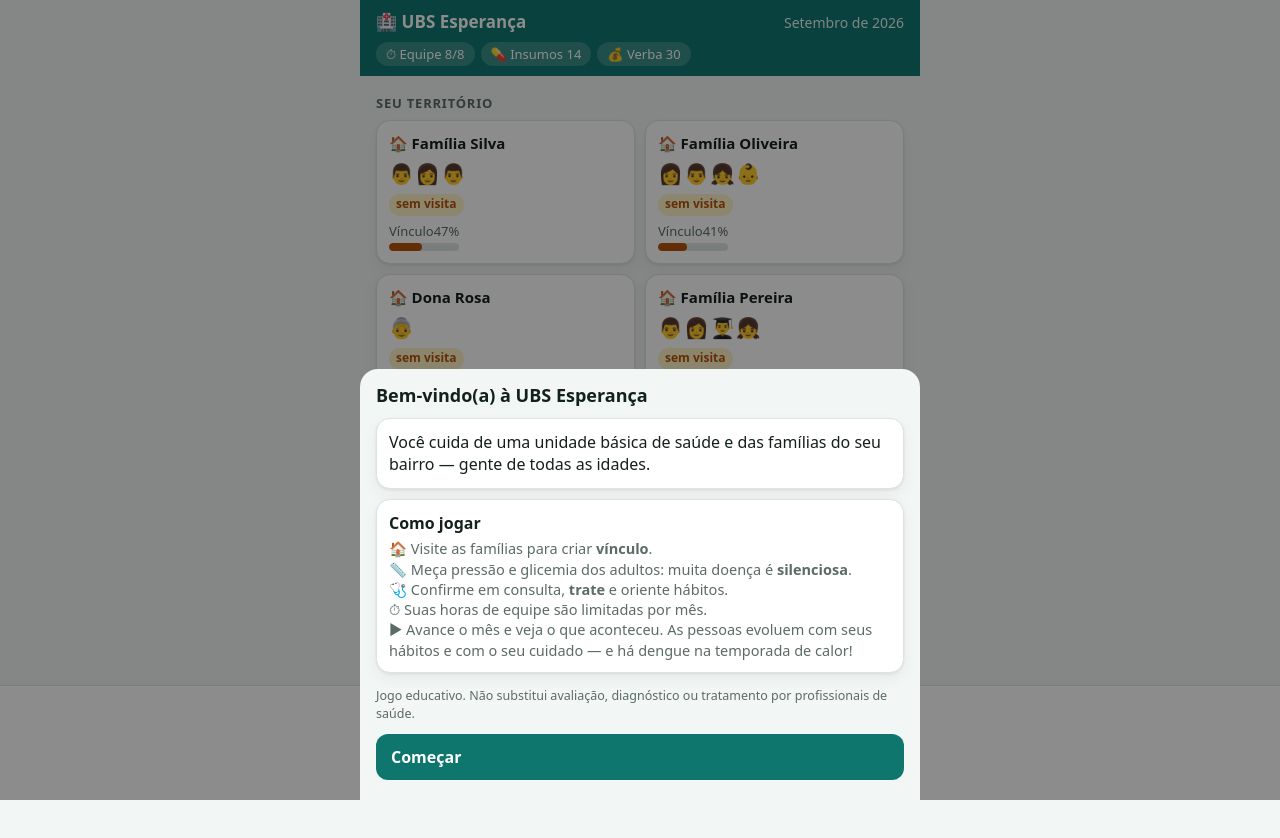
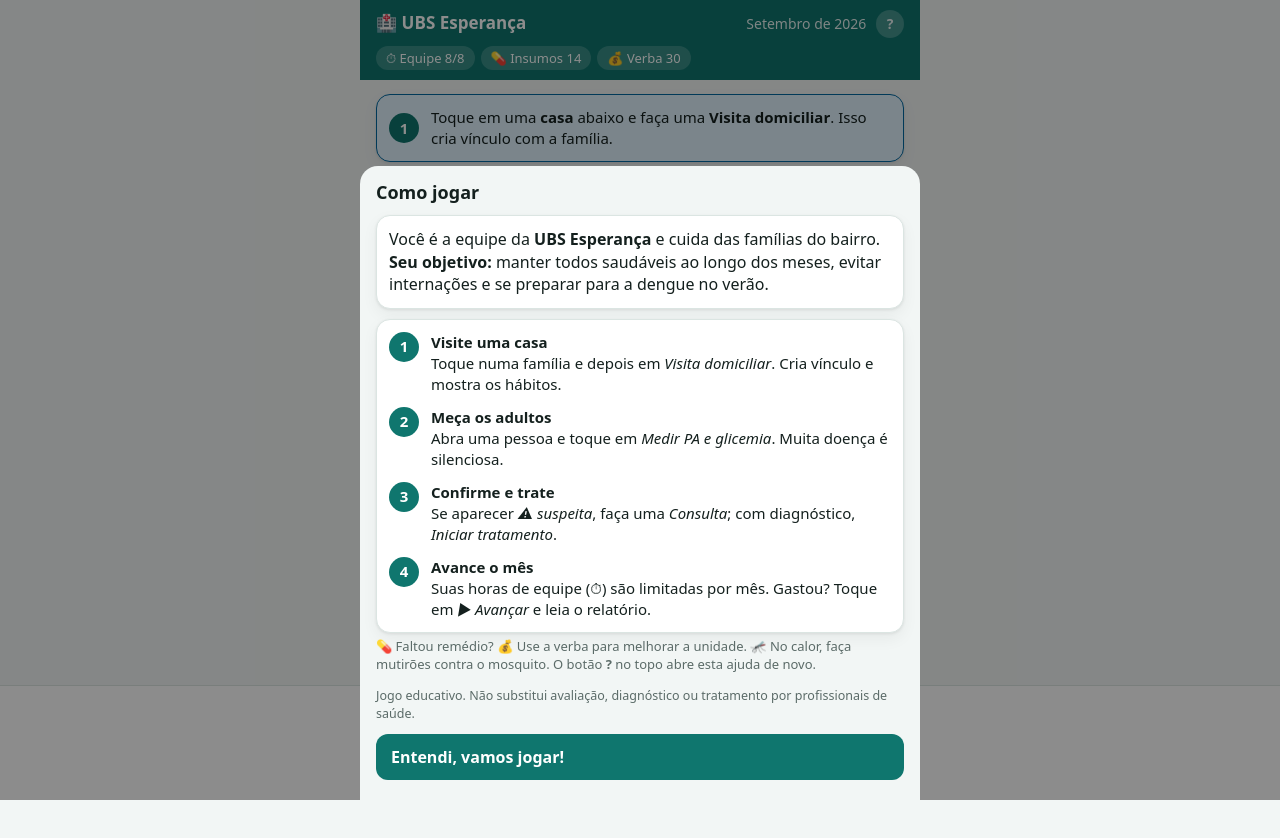
Before and after one commit to VitorMaster/jogo-de-saude-publica, a website with bundled scripts: page index.html in a window 1280 px wide. Before the commit the page ends 800 px from the top, so only its background shows below. Built offline with nearby package versions, Linux system fonts and the light colour scheme.

Commit message:
Adiciona guia passo a passo e tela 'Como jogar' reabrível
Co-Authored-By: Claude Sonnet 5.5 <noreply@anthropic.com>
Claude-Session: https://claude.ai/code/session_01PqbkbP1Vy78ySqRkXeDT8j

```diff
--- a/src/main.js
+++ b/src/main.js
@@ -69,12 +69,24 @@ function selosFamilia(f) {
 /* ---------- Telas ---------- */
 function viewTopo() {
   return `<header class="topo">
-    <div class="linha"><h1>🏥 ${esc(cfg.territorio.nomeUnidade)}</h1><span class="data">${esc(rotuloData(S))}</span></div>
+    <div class="linha"><h1>🏥 ${esc(cfg.territorio.nomeUnidade)}</h1><span class="data">${esc(rotuloData(S))} <button class="ajuda" data-act="ajuda" aria-label="Como jogar">?</button></span></div>
     <div class="chips">
       <span class="chip">⏱ Equipe ${S.tempo}/${S.tempoMax}</span>
       <span class="chip">💊 Insumos ${S.insumos}</span>
       <span class="chip">💰 Verba ${S.verba}</span>
     </div></header>`;
+}
+
+function proximoPasso() {
+  const pess = todasPessoas(S);
+  const adultos = pess.filter((p) => p.idade >= 18);
+  if (S.tempo <= 0) return { n: '▶', txt: 'Suas horas deste mês acabaram. Toque em <b>Avançar para o próximo mês</b> e veja o que aconteceu.' };
+  if (!S.familias.some((f) => f.visTurno >= 0)) return { n: 1, txt: 'Toque em uma <b>casa</b> abaixo e faça uma <b>Visita domiciliar</b>. Isso cria vínculo com a família.' };
+  if (!adultos.some((p) => p.conhecido.medidasTurno !== null)) return { n: 2, txt: 'Abra uma <b>pessoa adulta</b> (dentro da casa) e toque em <b>Medir PA e glicemia</b>. Muita doença não dá sintoma.' };
+  if (pess.some((p) => p.conhecido.suspeitas.length)) return { n: 3, txt: 'Alguém está com <b>⚠ suspeita</b> (valores alterados). Abra a pessoa e faça uma <b>Consulta</b> para confirmar.' };
+  if (pess.some((p) => CONDS.some((id) => p.cond[id].diag && !p.cond[id].trat))) return { n: 4, txt: 'Há um diagnóstico <b>sem tratamento</b>. Abra a pessoa e toque em <b>Iniciar tratamento</b> (gasta 1 insumo por mês).' };
+  if (S.turno === 0) return { n: 5, txt: 'Continue medindo os outros adultos. Quando acabar as horas ⏱, avance o mês.' };
+  return null;
 }
 
 function viewTerritorio() {
@@ -86,7 +98,9 @@ function viewTerritorio() {
       <span><span class="rotulo"><span>Vínculo</span><span>${Math.round(f.vinculo)}%</span></span>
       <span class="barra ${f.vinculo < 30 ? 'perigo' : f.vinculo < 50 ? 'alerta' : ''}"><i style="width:${f.vinculo}%"></i></span></span>
     </button>`).join('');
-  return `<h2 class="secao">Seu território</h2><div class="grade">${casas}</div>
+  const passo = proximoPasso();
+  const guia = passo ? `<div class="card guia"><span class="passo">${passo.n}</span><div>${passo.txt}</div></div>` : '';
+  return `${guia}<h2 class="secao">Seu território</h2><div class="grade">${casas}</div>
     <p class="dica">Toque numa casa para visitar a família e cuidar de cada pessoa. Você tem horas de equipe limitadas por mês.</p>`;
 }
 
@@ -226,12 +240,17 @@ function folhaRelatorio() {
 }
 
 function folhaIntro() {
-  return `<div class="folha-topo"><h2>Bem-vindo(a) à ${esc(cfg.territorio.nomeUnidade)}</h2></div>
-    <div class="card"><p>Você cuida de uma unidade básica de saúde e das famílias do seu bairro — gente de todas as idades.</p></div>
-    <div class="card"><strong>Como jogar</strong>
-      <p class="dica" style="font-size:14.5px">🏠 Visite as famílias para criar <b>vínculo</b>.<br>📏 Meça pressão e glicemia dos adultos: muita doença é <b>silenciosa</b>.<br>🩺 Confirme em consulta, <b>trate</b> e oriente hábitos.<br>⏱ Suas horas de equipe são limitadas por mês.<br>▶ Avance o mês e veja o que aconteceu. As pessoas evoluem com seus hábitos e com o seu cuidado — e há dengue na temporada de calor!</p></div>
+  return `<div class="folha-topo"><h2>Como jogar</h2></div>
+    <div class="card"><p>Você é a equipe da <b>${esc(cfg.territorio.nomeUnidade)}</b> e cuida das famílias do bairro. <b>Seu objetivo:</b> manter todos saudáveis ao longo dos meses, evitar internações e se preparar para a dengue no verão.</p></div>
+    <div class="card passos">
+      <div class="p"><span class="passo">1</span><div><b>Visite uma casa</b><br>Toque numa família e depois em <i>Visita domiciliar</i>. Cria vínculo e mostra os hábitos.</div></div>
+      <div class="p"><span class="passo">2</span><div><b>Meça os adultos</b><br>Abra uma pessoa e toque em <i>Medir PA e glicemia</i>. Muita doença é silenciosa.</div></div>
+      <div class="p"><span class="passo">3</span><div><b>Confirme e trate</b><br>Se aparecer <i>⚠ suspeita</i>, faça uma <i>Consulta</i>; com diagnóstico, <i>Iniciar tratamento</i>.</div></div>
+      <div class="p"><span class="passo">4</span><div><b>Avance o mês</b><br>Suas horas de equipe (⏱) são limitadas por mês. Gastou? Toque em <i>▶ Avançar</i> e leia o relatório.</div></div>
+    </div>
+    <p class="dica">💊 Faltou remédio? 💰 Use a verba para melhorar a unidade. 🦟 No calor, faça mutirões contra o mosquito. O botão <b>?</b> no topo abre esta ajuda de novo.</p>
     <p class="aviso">Jogo educativo. Não substitui avaliação, diagnóstico ou tratamento por profissionais de saúde.</p>
-    <button class="btn primario" style="margin-top:12px" data-act="comecar"><span>Começar</span></button>`;
+    <button class="btn primario" style="margin-top:12px" data-act="comecar"><span>Entendi, vamos jogar!</span></button>`;
 }
 
 function folhaSobre() {
@@ -276,6 +295,7 @@ document.addEventListener('click', (ev) => {
     case 'abrir-familia': folha = { tipo: 'familia', id }; render(); break;
     case 'abrir-pessoa': folha = { tipo: 'pessoa', id }; render(); break;
     case 'fechar': folha = null; render(); break;
+    case 'ajuda': folha = { tipo: 'intro', reaberta: true }; render(); break;
     case 'sobre': folha = { tipo: 'sobre' }; render(); break;
     case 'comecar': marcaIntro(); folha = null; render(); break;
     case 'visita': resultado(acaoVisita(S, cfg, id)); break;
--- a/styles.css
+++ b/styles.css
@@ -118,3 +118,10 @@ main { flex: 1; padding: 14px 16px calc(150px + env(safe-area-inset-bottom)); }
 .aviso { font-size: 12.5px; color: var(--muted); margin-top: 14px; }
 .liga { font-size: 22px; font-weight: 800; }
 .grande { font-size: 28px; font-weight: 800; }
+
+/* Guia e ajuda */
+.guia { display: flex; gap: 12px; align-items: center; background: var(--info-soft); border-color: var(--info); margin-bottom: 4px; font-size: 15px; }
+.passo { flex: none; width: 30px; height: 30px; border-radius: 50%; background: var(--brand); color: var(--brand-ink); display: inline-flex; align-items: center; justify-content: center; font-weight: 800; }
+.passos .p { display: flex; gap: 12px; align-items: flex-start; font-size: 15px; }
+.passos .p + .p { margin-top: 12px; }
+.ajuda { margin-left: 6px; width: 28px; height: 28px; border-radius: 50%; border: 0; background: rgba(255,255,255,.25); color: inherit; font-weight: 800; cursor: pointer; }
```
